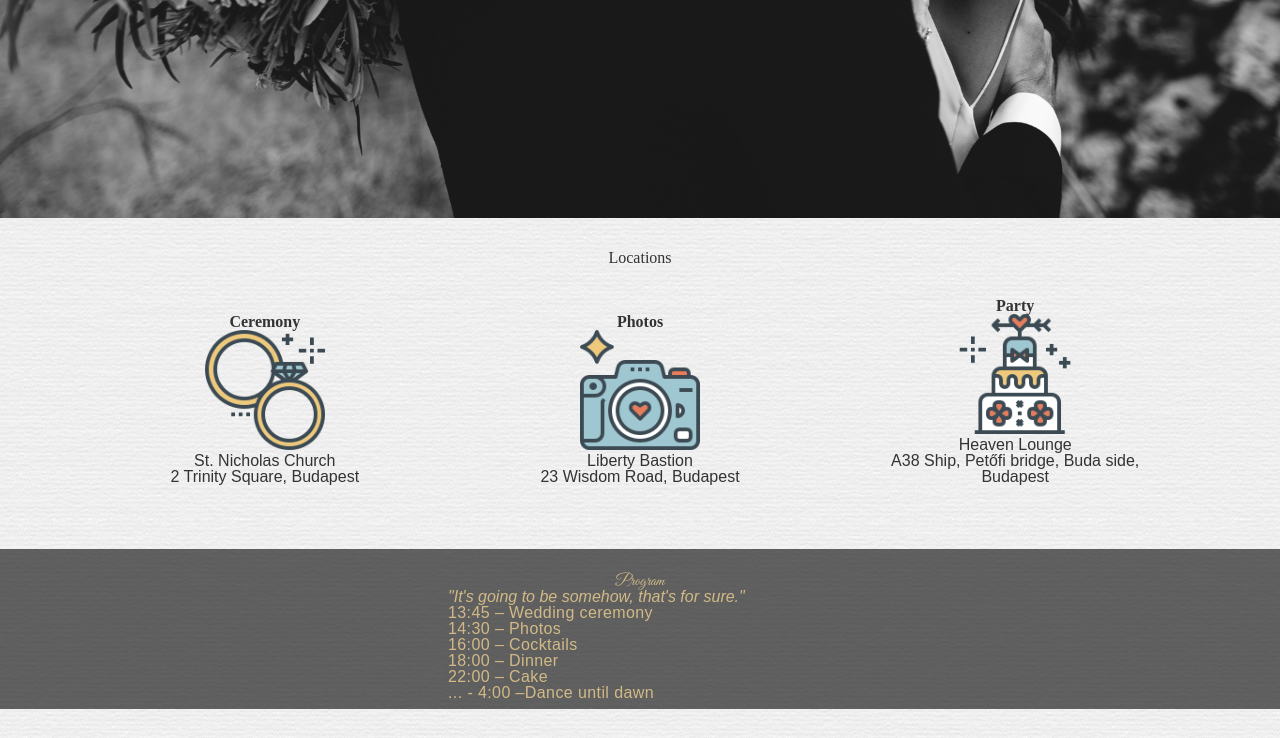
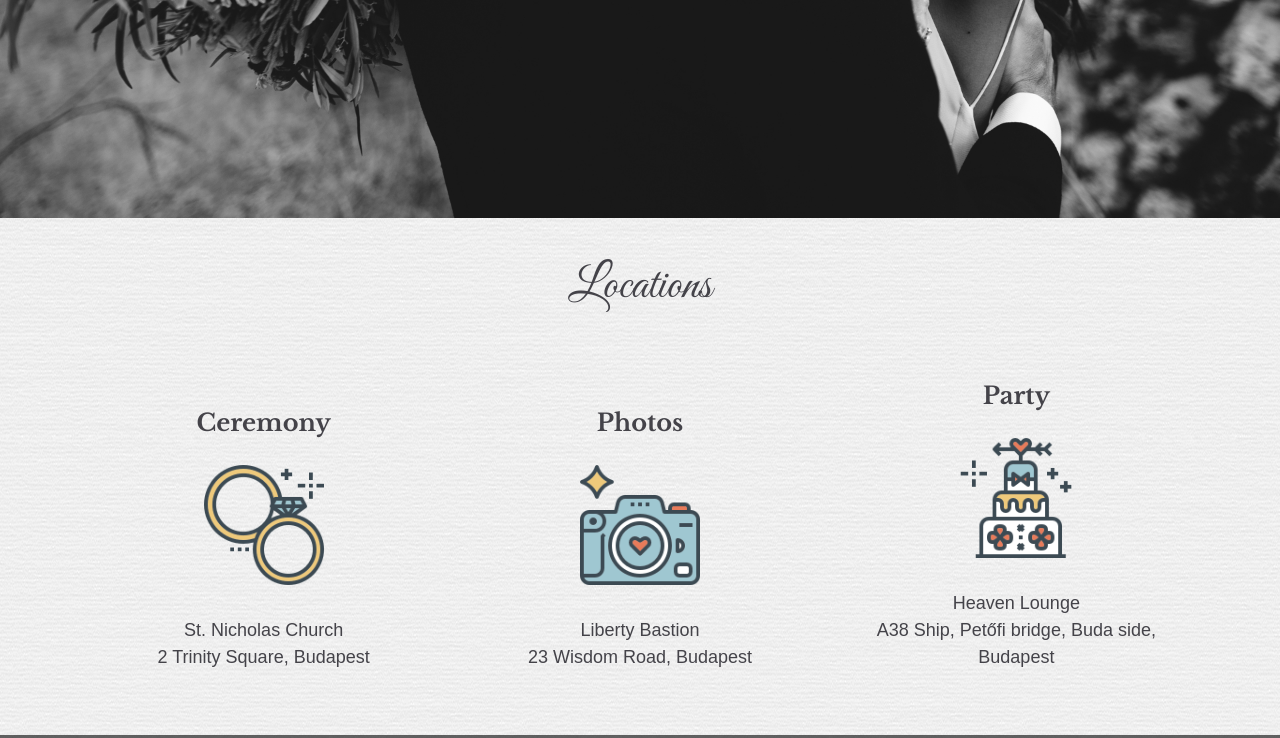
Before and after one commit to ProfAG/eskulap.hu, a plain HTML site: page index.html in a window 1280 px wide. Shown: the part 582-1320 px from the top of the page. Drawn offline with nearby package versions, Linux system fonts and the light colour scheme; a web font is replaced by a local one.

Commit message:
good fonts

```diff
--- a/index.html
+++ b/index.html
@@ -2,15 +2,12 @@
 <html>
 <head>
   <link rel="shortcut icon" type="image/x-icon" href="assets/logo.png">
-<meta name="description" content="eskulap.hu">
-  <title>Bride name & Bridegroom name</title>
+<title>Zoe &amp; Alex</title>
   <meta charset="utf-8">
-      <link rel="stylesheet" type="text/css" href="main.css"/>
-  <script src="https://code.jquery.com/jquery.min.js"></script>
-<link href="https://maxcdn.bootstrapcdn.com/bootstrap/3.3.6/css/bootstrap.min.css" rel="stylesheet" type="text/css" />
-<script src="https://maxcdn.bootstrapcdn.com/bootstrap/3.3.6/js/bootstrap.min.js"></script>
-<link href="https://fonts.googleapis.com/css?family=Great+Vibes%7CMuli:400,700%7CLibre+Baskerville:300,400,700" rel="stylesheet">
-<link rel="stylesheet" href="https://cdnjs.cloudflare.com/ajax/libs/meyer-reset/2.0/reset.css">
+  <meta name="viewport" content="width=device-width initial-scale=1">
+	<link rel="stylesheet" href="https://cdnjs.cloudflare.com/ajax/libs/meyer-reset/2.0/reset.css">
+	<link rel="stylesheet" type="text/css" href="main.css">
+  <link href="https://fonts.googleapis.com/css?family=Great+Vibes%7CMuli:400,700%7CLibre+Baskerville:300,400,700" rel="stylesheet">
 </head>
 <body>
   <header class="cover">
```
